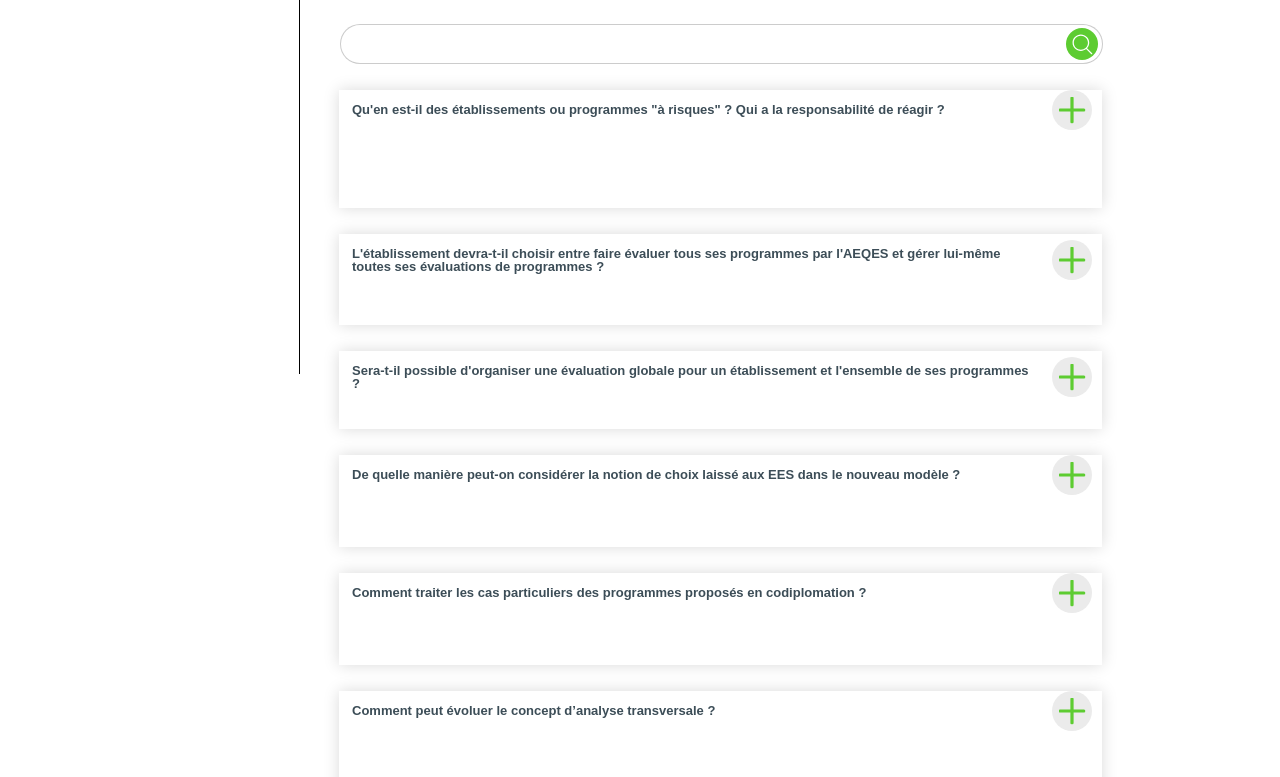
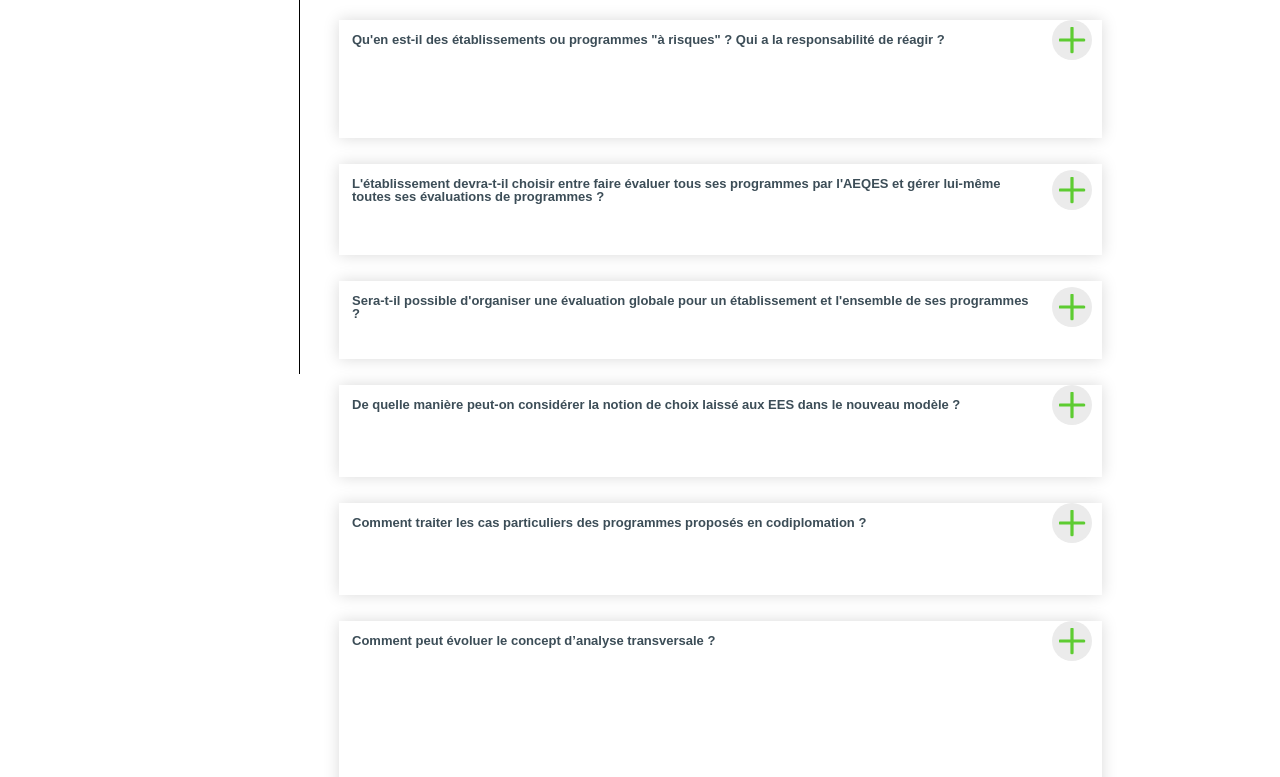
Before and after one commit to JeanChristopheM/aeqes-challenge, a website built with Parcel: page src/index.html in a window 1280 px wide. Shown: the part 426-1203 px from the top of the page. Built offline with nearby package versions, Linux system fonts and the light colour scheme.

Commit message:
fixed spacing of header

```diff
--- a/src/style/style.scss
+++ b/src/style/style.scss
@@ -20,7 +20,7 @@ header {
 main {
     padding: 1em;
     grid-area: main;
-    margin-top:-100px;
+    margin-top:-170px;
 }
 .faq {
     font-size:4em;
```
Also changed, not shown: docs/index.html (+1 -1 lines), 4 other files.
